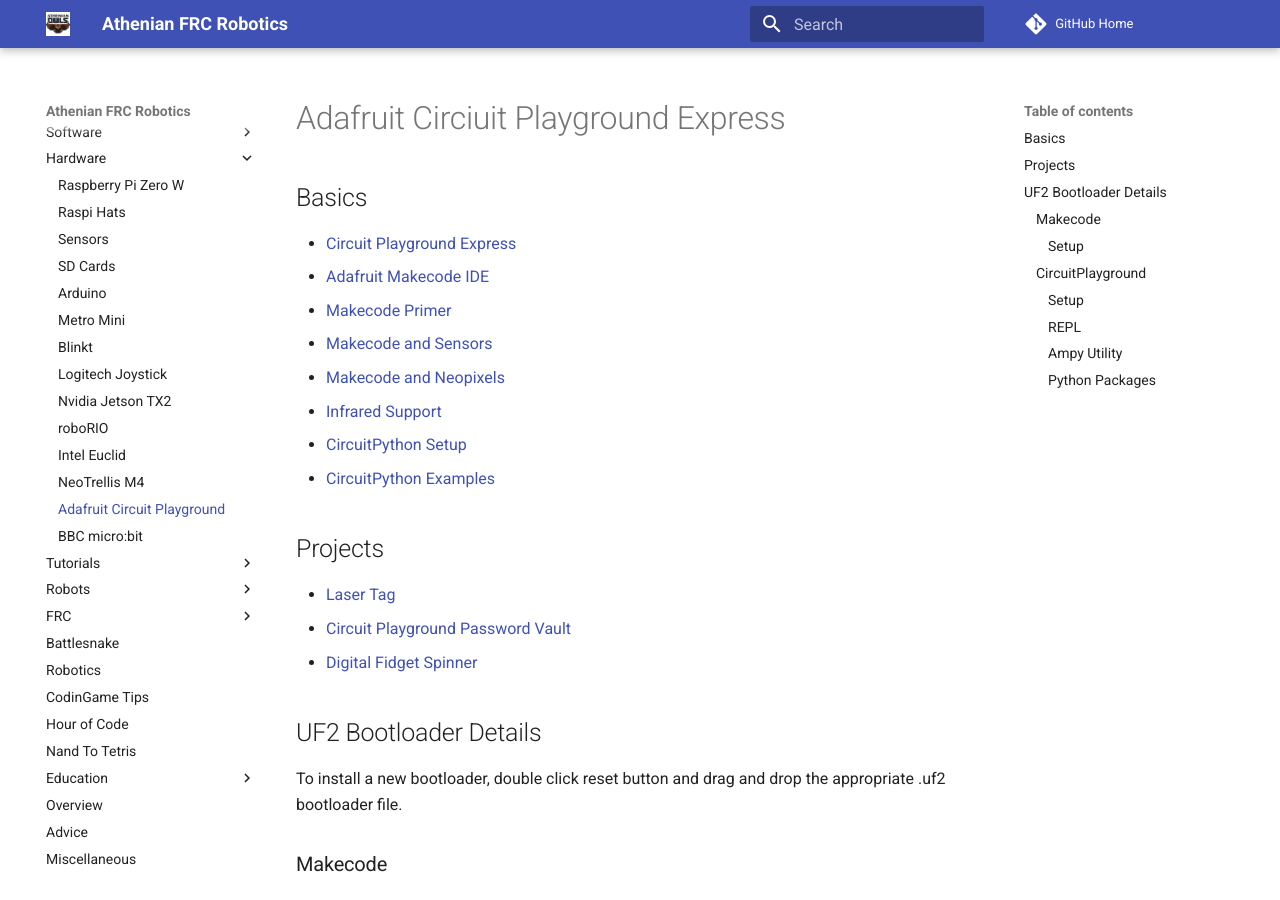
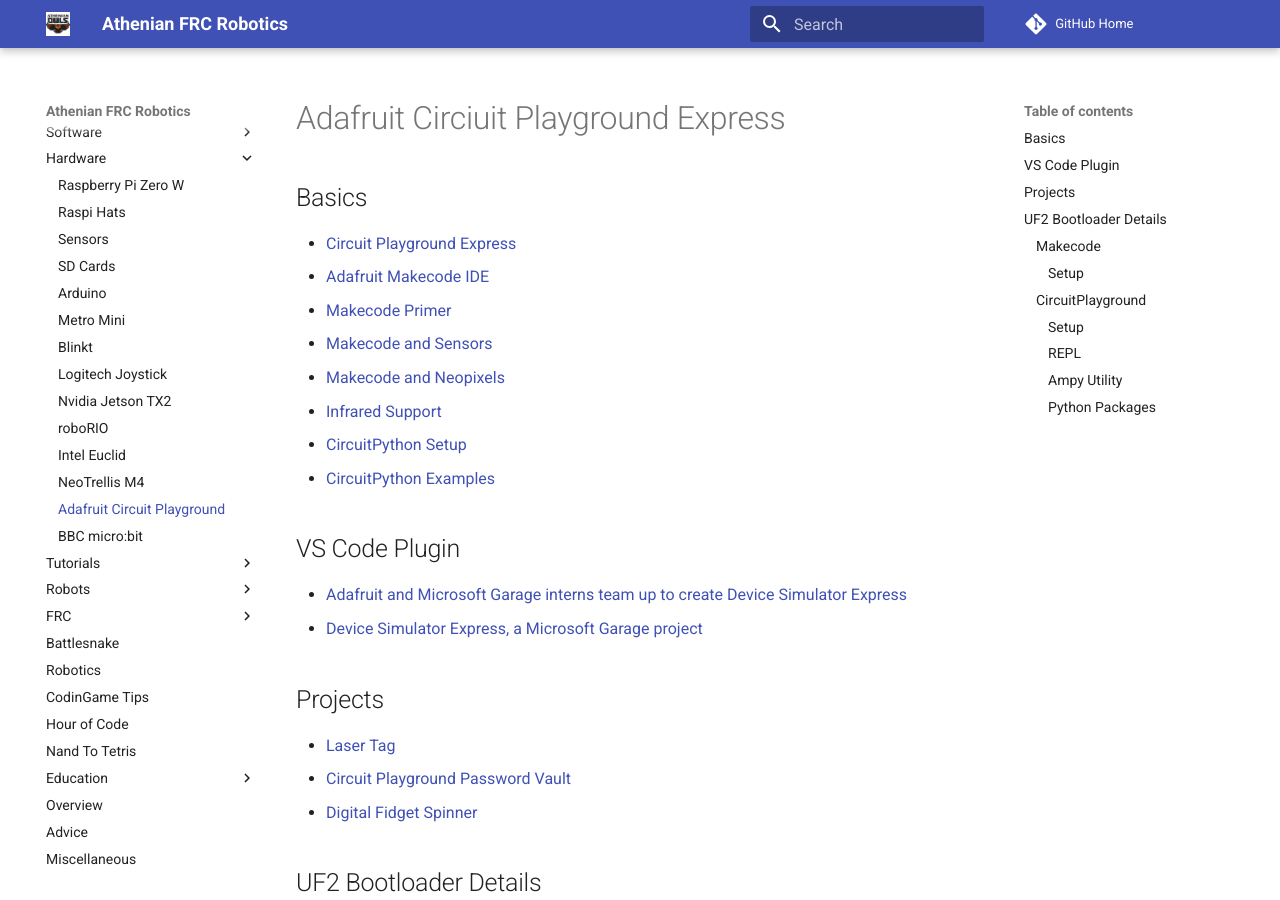
Before and after one commit to athenian-robotics/athenian-robotics-mkdocs, an MkDocs documentation site: the page built from docs/circuitplayground.md, in a window 1280 px wide and 900 px high. Built offline with MkDocs 1.6.1 and Material for MkDocs 9.7.7, drawn with Linux system fonts in a browser that asks for light colours; comment, search, counter and statistics services are not loaded.

Commit message:
Update docs

```diff
--- a/docs/circuitplayground.md
+++ b/docs/circuitplayground.md
@@ -10,6 +10,10 @@
 * [Infrared Support](https://learn.adafruit.com/infrared-transmit-and-receive-on-circuit-playground-express-in-c-plus-plus-2/infrared-testpattern?view=all#overview)
 * [CircuitPython Setup](https://learn.adafruit.com/adafruit-feather-m0-express-designed-for-circuit-python-circuitpython/circuitpython-setup)
 * [CircuitPython Examples](https://github.com/athenian-robotics/circuitpython-examples)
+
+## VS Code Plugin
+* [Adafruit and Microsoft Garage interns team up to create Device Simulator Express](https://www.microsoft.com/en-us/garage/blog/2019/08/adafruit-and-microsoft-garage-interns-team-up-to-create-device-simulator-express/)
+* [Device Simulator Express, a Microsoft Garage project](https://marketplace.visualstudio.com/items?itemName=ms-python.devicesimulatorexpress)
 
 ## Projects
 
```
